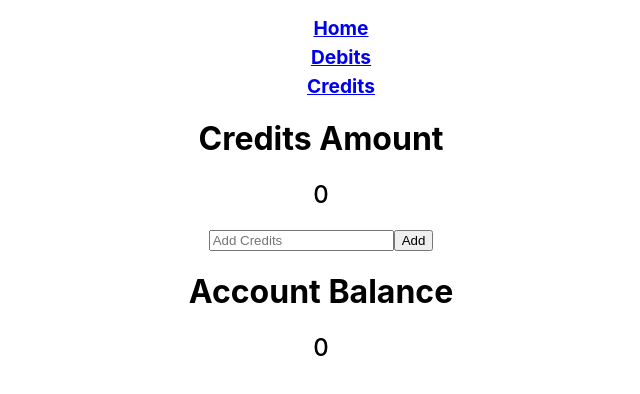
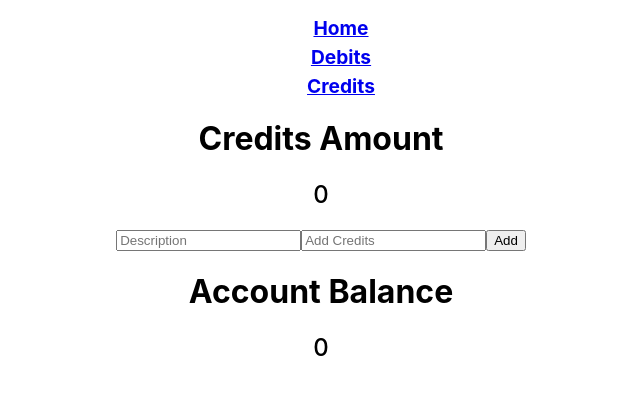
Before and after one commit to RasulNekzad/TTP-Assignment-9, a React (Create React App) app: page /credits in a window 1280 px wide. Shown: the top 394 px of the page, without its empty margins (319-959 px from the left). Built offline with nearby package versions, Linux system fonts and the light colour scheme; no server answers.

Commit message:
add description fields to debits and credits components

```diff
--- a/src/App.css
+++ b/src/App.css
@@ -48,3 +48,7 @@ li {
 h2 {
   font-weight: 500;
 }
+
+h3 {
+  font-weight: 450;
+}
--- a/src/App.js
+++ b/src/App.js
@@ -10,6 +10,8 @@ function App() {
   const [debits, setDebits] = useState(0);
     const [credits, setCredits] = useState(0);
     const [accountBalance, setAccountBalance] = useState(0);
+    const [debitsDescription, setDebitsDescription] = useState("");
+    const [creditsDescription, setCreditsDescription] = useState("");
 
     async function fetchDebits() {
         const result = await axios.get("https://bank-of-react-b745wfs0u-ajlapid718.vercel.app/debits");
@@ -48,9 +50,9 @@ function App() {
         </nav>
 
         <Routes>
-          <Route path="/debits" element={<Debits debits={debits} accountsBalance={accountBalance} setDebits={setDebits}/>}></Route>
-          <Route path="/credits" element={<Credits credits={credits} accountsBalance={accountBalance} setCredits={setCredits}/>}>s</Route>
-          <Route path="/*" element={<Home debits={debits} credits={credits} accountBalance={accountBalance}/>}></Route>
+          <Route path="/debits" element={<Debits debits={debits} accountsBalance={accountBalance} setDebits={setDebits} debitsDescription={debitsDescription} setDebitsDescription={setDebitsDescription}/>}></Route>
+          <Route path="/credits" element={<Credits credits={credits} accountsBalance={accountBalance} setCredits={setCredits} creditsDescription={creditsDescription} setCreditsDescription={setCreditsDescription}/>}></Route>
+          <Route path="/*" element={<Home debits={debits} credits={credits} accountBalance={accountBalance} debitsDescription={debitsDescription} creditsDescription={creditsDescription}/>}></Route>
         </Routes>
       </div>
     </Router>
--- a/src/components/Credits.jsx
+++ b/src/components/Credits.jsx
@@ -1,6 +1,6 @@
 import React from "react";
 
-const Credits = ({ credits, accountsBalance, setCredits }) => {
+const Credits = ({ credits, accountsBalance, setCredits, creditsDescription, setCreditsDescription }) => {
 
     return (
         <div className="creditsDiv">
@@ -9,12 +9,15 @@ const Credits = ({ credits, accountsBalance, setCredits }) => {
             </title>
             <h1>Credits Amount</h1>
             <h2>{credits}</h2>
+            {creditsDescription!=="" && <h3>{creditsDescription}</h3>}
             <form onSubmit={e => {
                     e.preventDefault();
                     const { credits: newCredits } = e.target
-                    setCredits(credits + parseInt(newCredits.value));
+                    setCredits(credits + Number(newCredits.value));
+                    setCreditsDescription(`${e.target.description.value}: ${newCredits.value}`)
                 }}>
-                <input type="text" name="credits" placeholder="Add Credits"/>
+                <input type="text" name="description" placeholder="Description" required/>
+                <input type="text" name="credits" placeholder="Add Credits" required/>
                 <button type="submit">Add</button>
             </form>
             <h1>Account Balance</h1>
--- a/src/components/Debits.jsx
+++ b/src/components/Debits.jsx
@@ -1,6 +1,6 @@
-import React from "react";
+import { React, useState, useEffect } from "react";
 
-const Debits = ({ debits, setDebits, accountsBalance }) => {
+const Debits = ({ debits, setDebits, accountsBalance, debitsDescription, setDebitsDescription }) => {
 
     return (
         <div className="debitsDiv">
@@ -9,12 +9,15 @@ const Debits = ({ debits, setDebits, accountsBalance }) => {
             </title>
             <h1>Debits Amount</h1>
             <h2>{debits}</h2>
+            {debitsDescription!=="" && <h3>{debitsDescription}</h3>}
             <form onSubmit={e => {
                     e.preventDefault();
-                    const { debits: newDebits } = e.target
-                    setDebits(debits + parseInt(newDebits.value));
+                    const {debits: newDebits} = e.target;
+                    setDebits(debits + Number(newDebits.value));
+                    setDebitsDescription(`${e.target.description.value}: ${newDebits.value}`);
                 }}>
-                <input type="text" name="debits" placeholder="Add Debits"/>
+                <input type="text" name="description" placeholder="Description" required/>
+                <input type="text" name="debits" placeholder="Add Debits" required/>
                 <button type="submit">Add</button>
             </form>
             <h1>Accounts Balance</h1>
--- a/src/components/Home.jsx
+++ b/src/components/Home.jsx
@@ -1,16 +1,18 @@
 import React from "react";
 
-const Home = ({ debits, credits, accountBalance }) => {
+const Home = ({ debits, credits, accountBalance, debitsDescription, creditsDescription }) => {
 
     return (
         <div>
-            <h1>Welcome to the Bank!</h1>
+            <h1>Welcome to the Bank of React!</h1>
             <h1>Your current account balance is:</h1>
             <h2>{accountBalance}</h2>
             <h1>Debits Amount</h1>
             <h2>{debits}</h2>
+            {debitsDescription!=="" && <h3>Most recent transaction:<br></br> {debitsDescription}</h3>}
             <h1>Credits Amount</h1>
             <h2>{credits}</h2>
+            {creditsDescription!=="" && <h3>Most recent transaction:<br></br> {creditsDescription}</h3>}
         </div>
     )
 }
```
